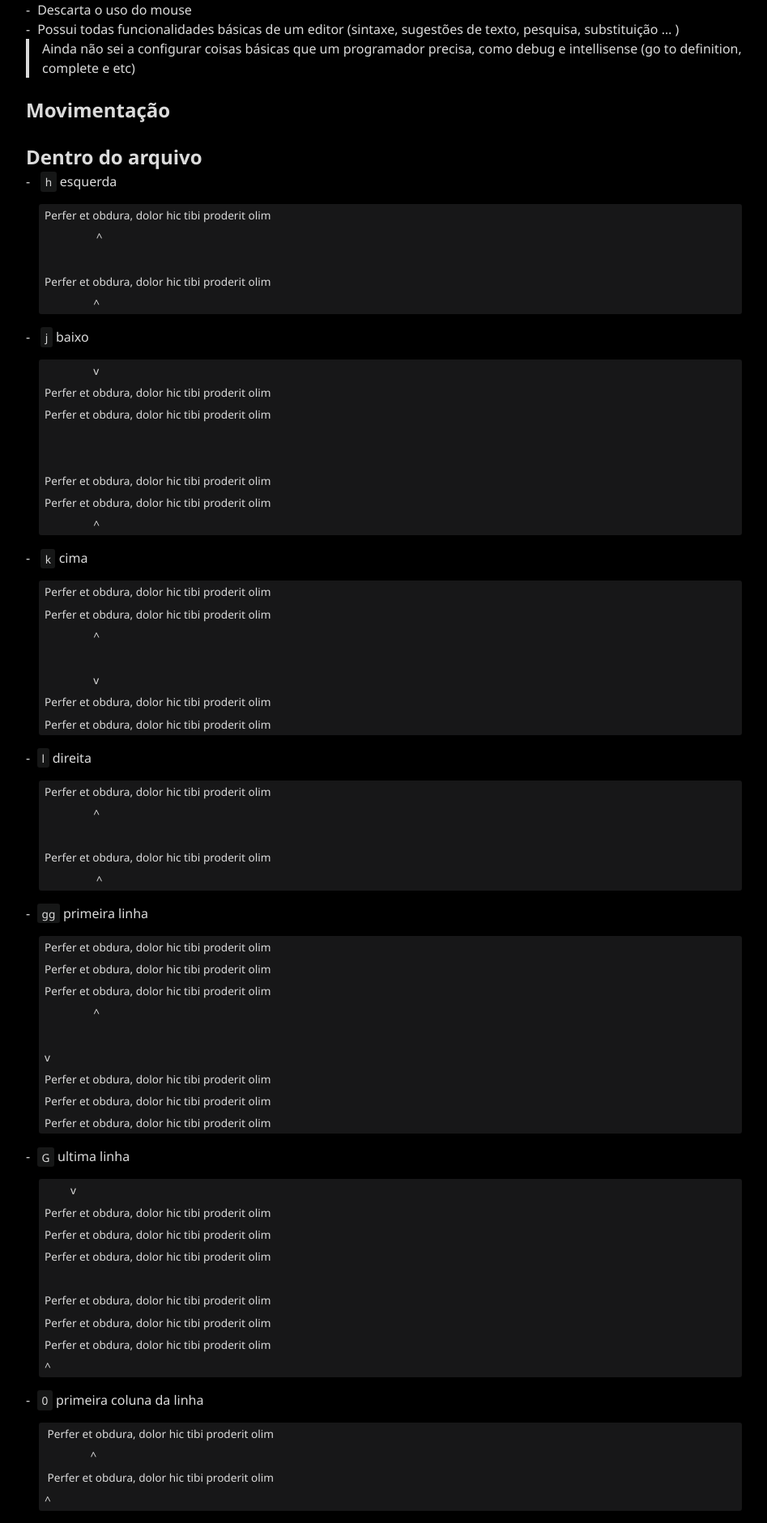
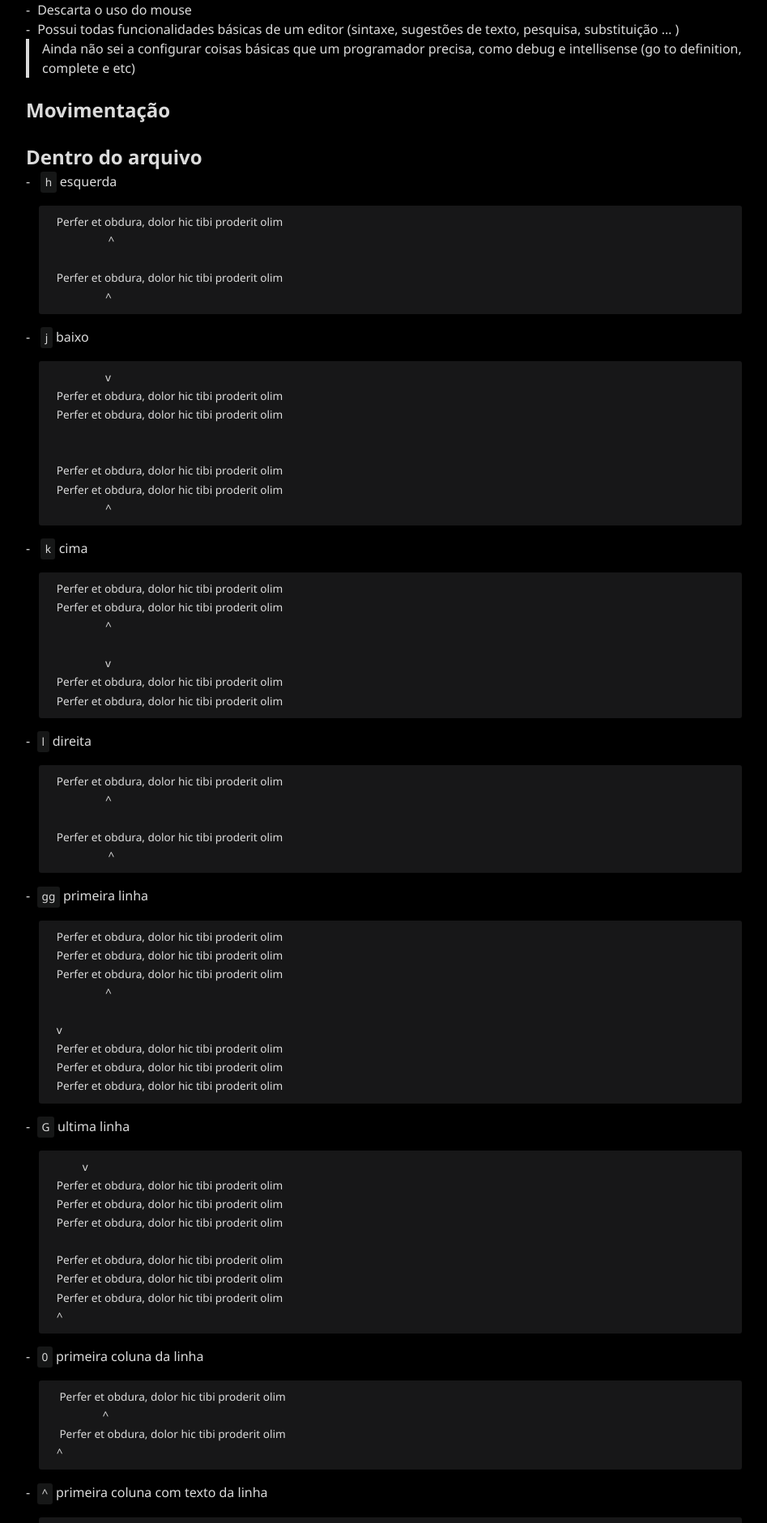
Before and after one commit to neninja/wtf, a Jekyll site: the page built from _posts/2019-12-10-vim.md, in a window 1280 px wide. Shown: the part 487-2368 px from the top of the page at 81% size, without its empty margins (158-1105 px from the left). Built offline with Jekyll 4.4.1, drawn with Linux system fonts in a browser that asks for light colours; nearby versions of some CDN libraries; our own code applies the rules of GitHub Pages for plain Markdown files; library files that are not in the unit come from our copies.

Commit message:
fix: corrige padding <code/pre>

```diff
--- a/assets/style.css
+++ b/assets/style.css
@@ -217,17 +217,19 @@
     margin: 0;
     font-size: 85%;
     border-radius: 3px;
+    display: inline-block;
 }
 
 pre {
     background-color: rgba(220, 224, 228, 0.1) !important;
     border-radius: 3px;
+    padding: .5rem !important;
     margin: 1rem !important;
 }
 
 pre > code {
     background-color: transparent;
-    padding: 0;
+    padding: 0 0.5em;
 }
 /*}}}*/
 
```
